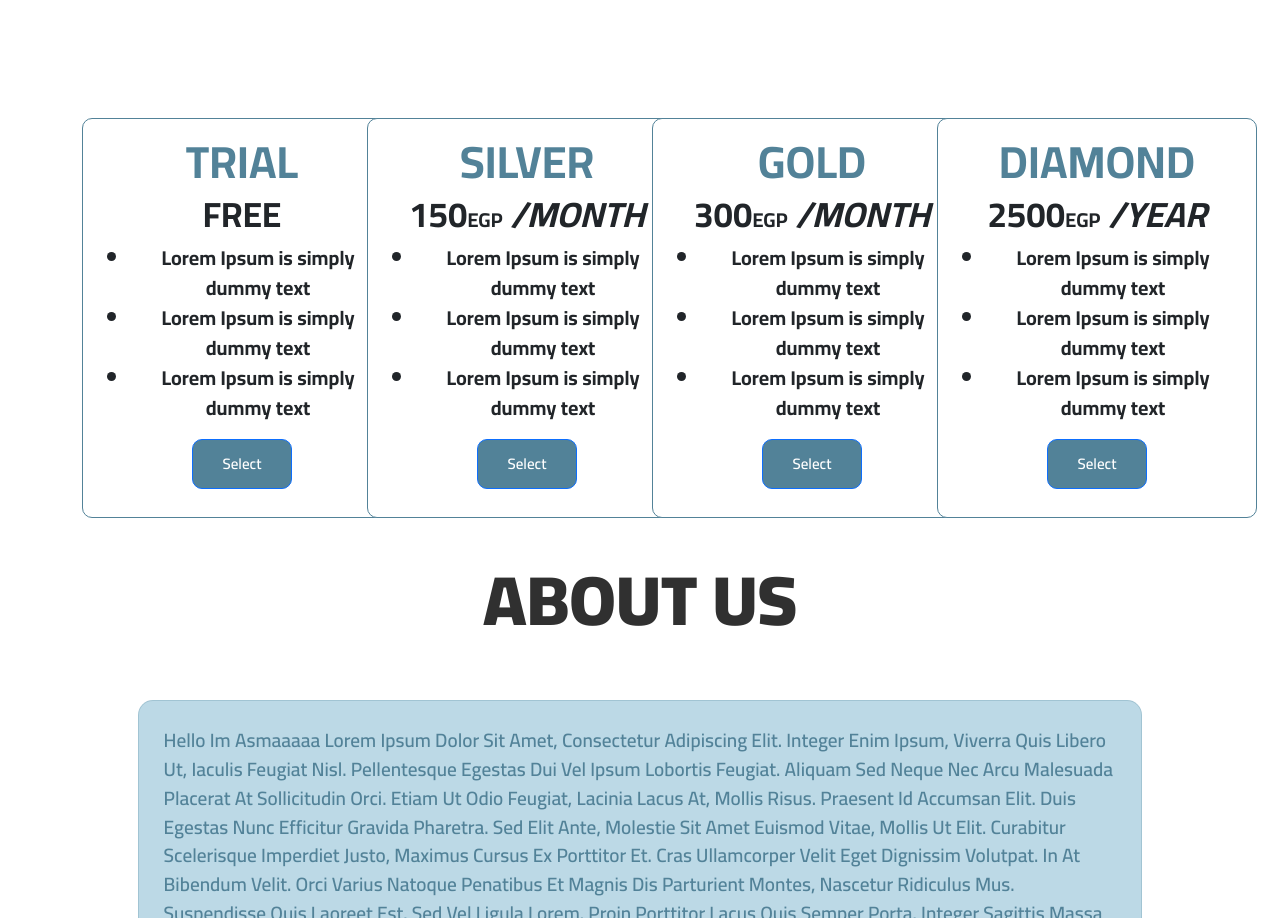
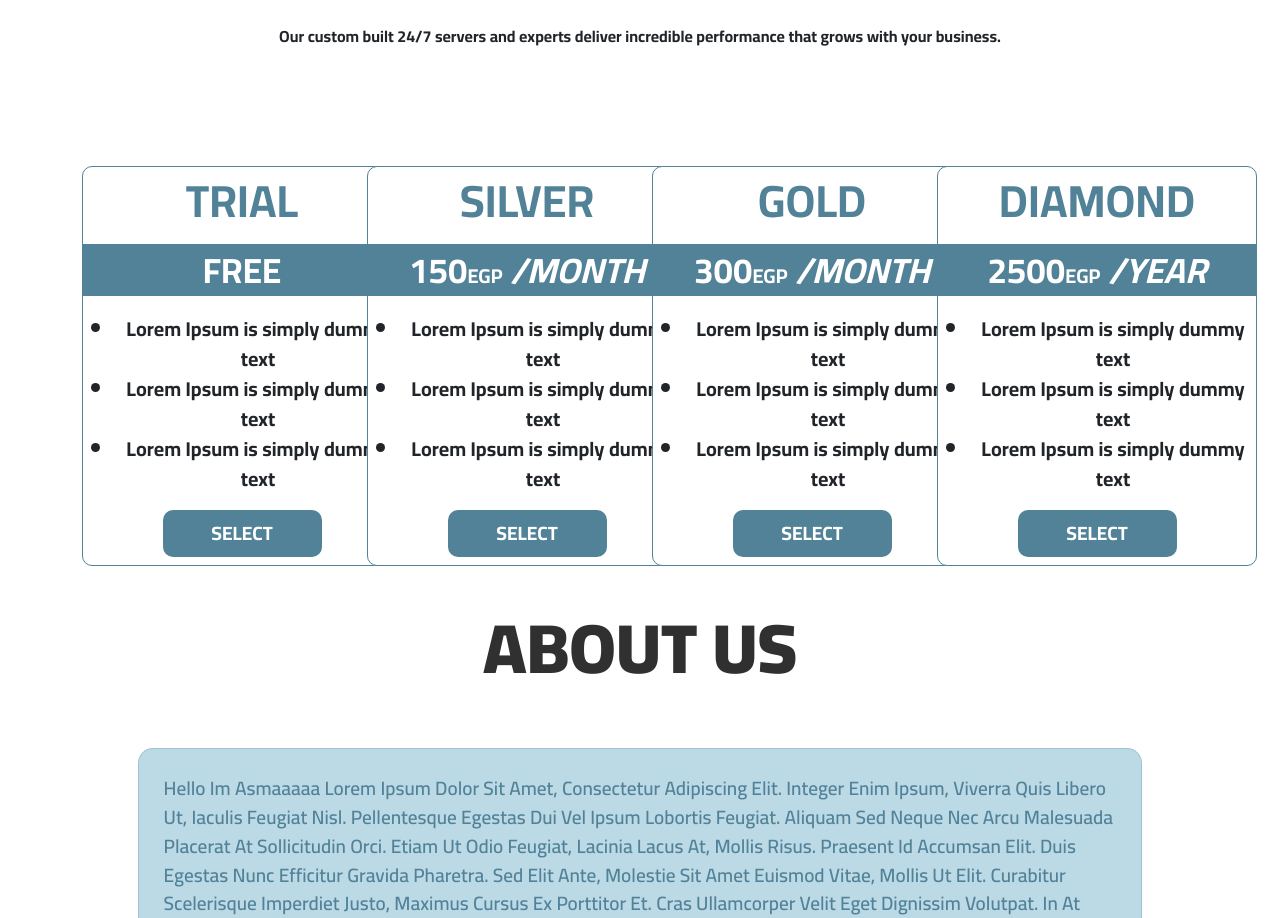
Before and after one commit to a-hassanein/Clinic-System, a React (Create React App) app: page / in a window 1280 px wide. Shown: the part 1541-2459 px from the top of the page. Built offline with nearby package versions, Linux system fonts and the light colour scheme.

Commit message:
package edit

```diff
--- a/src/Components/CardPackages.css
+++ b/src/Components/CardPackages.css
@@ -1,49 +1,68 @@
-
-.Card__bg{
+.Card__body {
   /*  background-color: var(--first_color);*/
   /* color: var( --first_color) !important;*/
   font-weight: bold;
   border-color: var(--first_color);
   border-radius: 10px;
+  padding-left: 0;
+ padding-right: 0;
+  flex: auto;
+  height: 60%;
+  display: block;
+
 }
-  .Card__Title{
+.Card__Title {
   text-align: center;
   /* height: 3rem;*/
   font-size: 45px;
-      color: var( --first_color);
+  color: var(--first_color);
   font-weight: bold;
+  margin-bottom: 0.2em ;
+  display: block;
 }
-  .Card__Subtitle{
+.Card__Subtitle {
+
   text-align: center;
-   /*  background-color: var( --second_color); */
+  background-color: var(--first_color);
+  color: var(--light_color);
   font-size: 35px;
   font-weight: var(--font_weight_bold);
+  display: block;
+  margin-left: 0;
+  margin-bottom: 0.5em ;
+
+
 
 }
-  .Card__list{
+.Card__list {
   font-size: 20px;
   font-weight: bold;
 }
-  .Card__Button{
-    background-color: var( --first_color);
-    color: white;
-    text-align: center;
-    font-size: 15px;
+.Card__Button {
+    display: inline-block;
+  /*  margin: 1em 0 0;*/
+    background-color: var(--first_color);
+    color: #fff;
+    text-transform: uppercase;
+    border: none;
+    font-weight: 600;
+    padding: 3% 5%;
+    width: 50%;
+    font-size: 1.2em;
     border-radius: 10px;
-    font-weight: 550;
-    width: 100px;
-    height: 50px;
-
-
+   /* margin-left:30%;*/
+    margin-bottom: 20% ;
+    font-weight: bold;
 }
-  .Card__Button:hover{
-    background-color: var(--second_color);
+.Card__Button:hover {
+    color: var(--light_color);
+    background-color: var(--fourth_color);
 }
-  .span__Egy{
+.span__Egy {
   font-size: 20px;
   font-weight: bold;
 }
-  .span__Per{
+.span__Per {
   font-size: 35px;
   font-weight: bold;
   font-style: oblique;
--- a/src/Components/CardPackages.js
+++ b/src/Components/CardPackages.js
@@ -6,27 +6,27 @@ import Packages from "./Packages";
 function CardPackages(props) {
   return (
     <div>
-      <Card style={{ width: "20rem" , height: "25rem"}} className="Card__bg ">
-        <Card.Body>
-          <Card.Title className="Card__Title">{props.title} <br/> </Card.Title>
+      <div  style={{ width: "20rem" , height: "25rem"}} className="card Card__body">
 
-          <Card.Subtitle className="mb-2 Card__Subtitle">
+          <div className="Card__Title">{props.title} <br/> </div>
+
+          <div className="Card__Subtitle">
            <span>{props.Subtitle}</span><span className="span__Egy">{props.coin}</span> <span className="span__Per">{props.per}</span>
-          </Card.Subtitle>
+          </div>
 
-          <Card.Text>
+
             <ul className="Card__list">
                 <li>{props.list0} </li>
                 <li>{props.list1} </li>
                 <li>{props.list2}</li>
 
             </ul>
-            </Card.Text>
+
          <Button className="Card__Button">Select</Button>
 
 
-        </Card.Body>
-      </Card>
+
+      </div>
     </div>
   );
 }
--- a/src/Components/Packages.js
+++ b/src/Components/Packages.js
@@ -44,7 +44,7 @@ function Packages() {
   ];
   return (
     <div className="Body__Packages">
-      <br />
+      <br /><br/> <br/>
       <h2 className="Packages__heading">OUR PACKAGES</h2>
       <br />
       <p className="Packages__p">
```
Lines whose indentation alone changed are shown as unchanged.
